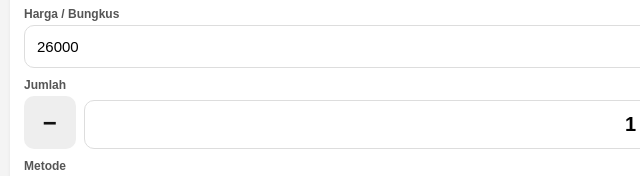
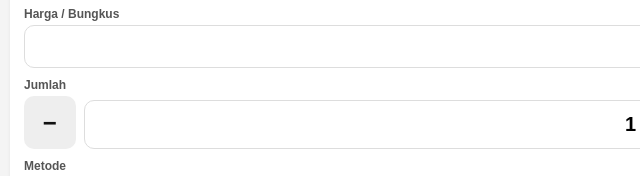
Before and after one commit to bekaditya7-pixel/cigar-mart, a plain HTML site: page index.html in a window 1280 px wide. Shown: the part 459-635 px from the top of the page, 2-642 px from the left. Drawn offline with Linux system fonts and the light colour scheme.

```diff
--- a/index.html
+++ b/index.html
@@ -115,7 +115,7 @@ function toggleCollapse(id,head){let body=$(id);let open=body.classList.contains
 function showTab(t){['jual','buku','kasbon','stok','saldo'].forEach(x=>$('page-'+x).classList.add('hidden'));$('page-'+t).classList.remove('hidden');['tabJual','tabBuku','tabKasbon','tabStok','tabSaldo'].forEach(x=>{let el=$(x);if(el)el.classList.remove('active')});let m={jual:'Jual',buku:'Buku',kasbon:'Kasbon',stok:'Stok',saldo:'Saldo'};$('tab'+m[t]).classList.add('active');$('saveBar').classList.toggle('show',t==='jual');renderAll()}
 function renderProdukSelect(){let s=$('produk');s.innerHTML='';products.forEach((p,i)=>{let o=document.createElement('option');o.value=i;o.textContent=p.nama+' - '+rp(p.harga)+' (Stok '+p.stok+(p.stok<=5?' ⚠️ MENIPIS':'')+')';s.appendChild(o)});updatePreview()}
 function gantiProduk(){let s=$('produk');if(s.value==='')return;let p=products[s.value];let mode=$('modeJual')?$('modeJual').value:'biasa';let h=mode==='reseller'&&p.hargaReseller?p.hargaReseller:p.harga;$('harga').value=h;updatePreview();}
-function updatePreview(){let s=$('produk');if(s.value==='')return;let p=products[s.value];let mode=$('modeJual')?$('modeJual').value:'biasa';let h=mode==='reseller'&&p.hargaReseller?p.hargaReseller:p.harga;if(!$('harga').value||document.activeElement!==$('harga'))$('harga').value=h;let q=Number($('qty').value||1);let hv=Number($('harga').value||h);$('previewTotal').textContent=rp(hv*q);$('previewUntung').textContent='Untung: '+rp((hv-p.modal)*q)}
+function updatePreview(){let s=$('produk');if(s.value==='')return;let p=products[s.value];let mode=$('modeJual')?$('modeJual').value:'biasa';let h=mode==='reseller'&&p.hargaReseller?p.hargaReseller:p.harga;let q=Number($('qty').value||1);let hv=Number($('harga').value||h);$('previewTotal').textContent=rp(hv*q);$('previewUntung').textContent='Untung: '+rp((hv-p.modal)*q)}
 function simpan(){let mode=$('modeJual')?$('modeJual').value:'biasa';let tgl=$('tgl').value||todayStr();let nama=($('nama').value||'').trim();let pi=$('produk').value;if(!nama){alert('Isi nama dulu Aa');return}if(pi===''){alert('Pilih produk');return}let p=products[pi];let harga=Number($('harga').value||p.harga);let qty=Number($('qty').value||1);let bayar=$('bayar').value;let cat=$('catatan').value||'';let total=harga*qty,untung=(harga-p.modal)*qty;let lunas=false, dibayar=0, riwayat=[];if(mode==='reseller'){if(bayar==='Lunas'){lunas=true;dibayar=total;riwayat=[{tgl:tgl,nominal:total,metode:'Transfer'}];}else{lunas=false;dibayar=0;bayar='Belum Bayar';}}else{if(bayar==='Kasbon'){lunas=false;dibayar=0;}else{lunas=true;dibayar=0;}}
 if(editId){let s=sales.find(x=>x.id===editId);if(s){s.tgl=tgl;s.nama=nama;s.produk=p.nama;s.harga=harga;s.qty=qty;s.total=total;s.untung=untung;s.bayar=bayar;s.catatan=cat;s.jenis=mode;s.lunas=lunas;s.dibayar=dibayar;if(mode==='reseller'&&lunas)s.riwayatBayar=riwayat;}editId=null;$('btnSimpan').textContent='💾 SIMPAN PENJUALAN';$('btnBatalEdit').classList.add('hidden');showToast('✅ Berhasil UPDATE - '+nama+' - '+p.nama+' x'+qty);}else{if(p.stok<qty){if(!confirm('Stok '+p.nama+' tinggal '+p.stok+', mau jual '+qty+'? Lanjut?'))return}sales.unshift({id:Date.now(),tgl,nama,produk:p.nama,harga,qty,total,untung,bayar,catatan:cat,modal:p.modal,lunas:lunas,dibayar:dibayar,riwayatBayar:riwayat,jenis:mode});p.stok=Math.max(0,p.stok-qty);saveProducts();showToast('✅ Tersimpan - '+nama+' - '+p.nama+' x'+qty+' - '+rp(total)+' <small>'+(mode==='reseller'?'🤝 Reseller - ':'')+bayar+'</small>');}saveSales();resetForm();renderAll();showTab('buku')}
 function resetForm(){$('nama').value='';$('qty').value=1;$('catatan').value='';$('tgl').value=todayStr();$('wrapCatatan').classList.add('hidden');$('btnCatatan').textContent='+ Tambah Catatan (Opsional)';if($('modeJual')){$('modeJual').value='biasa';ubahModeJual();}}
```
